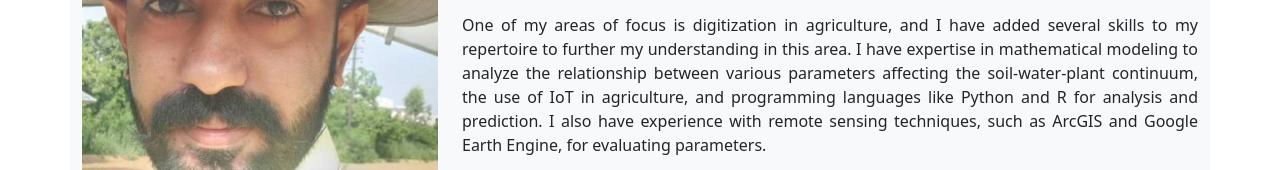
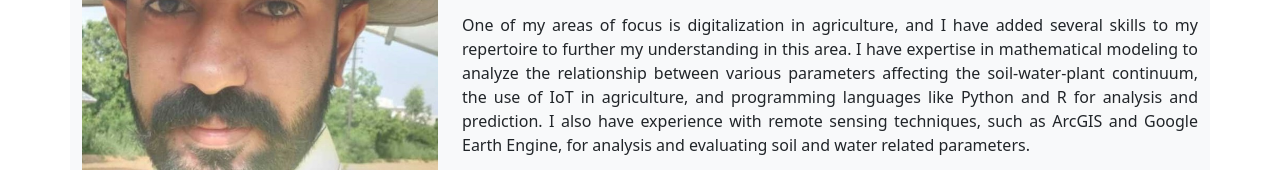
Before and after one commit to dineshgulati933/portfolio_website, a plain HTML site: page index.html in a window 1280 px wide. Shown: the part 1155-1325 px from the top of the page. Drawn offline with nearby package versions, Linux system fonts and the light colour scheme.

Commit message:
about changes

```diff
--- a/index.html
+++ b/index.html
@@ -67,7 +67,7 @@
                 <div class="col-lg-8">
                     <p style="text-align: justify;">Hello there, my name is Dinesh Gulati, and I am thrilled to welcome you to my portfolio. I hold a master's degree in Soil and Water Engineering and have experience working with on-field experiments and modeling techniques in the areas related to agricultural and water management.</p>
                     <p style="text-align: justify;">My academic background has given me a deep understanding of plant-soil-climate relations, and I am passionate about exploring the latest digital technologies in these areas. As someone who considers myself as a "forever student," I am committed to building on my academic foundations in environmental and biological sciences and staying up to date with the latest advancements in the field.</p>
-                    <p style="text-align: justify;">One of my areas of focus is digitization in agriculture, and I have added several skills to my repertoire to further my understanding in this area. I have expertise in mathematical modeling to analyze the relationship between various parameters affecting the soil-water-plant continuum, the use of IoT in agriculture, and programming languages like Python and R for analysis and prediction. I also have experience with remote sensing techniques, such as ArcGIS and Google Earth Engine, for evaluating parameters.</p>
+                    <p style="text-align: justify;">One of my areas of focus is digitalization in agriculture, and I have added several skills to my repertoire to further my understanding in this area. I have expertise in mathematical modeling to analyze the relationship between various parameters affecting the soil-water-plant continuum, the use of IoT in agriculture, and programming languages like Python and R for analysis and prediction. I also have experience with remote sensing techniques, such as ArcGIS and Google Earth Engine, for analysis and evaluating soil and water related parameters.</p>
                     <p style="text-align: justify;">I am excited to share my experiences and skills with you through this portfolio and look forward to discussing any potential opportunities or collaborations. Thank you for taking the time to get to know me!</p>
                 </div>
             </div>
```
